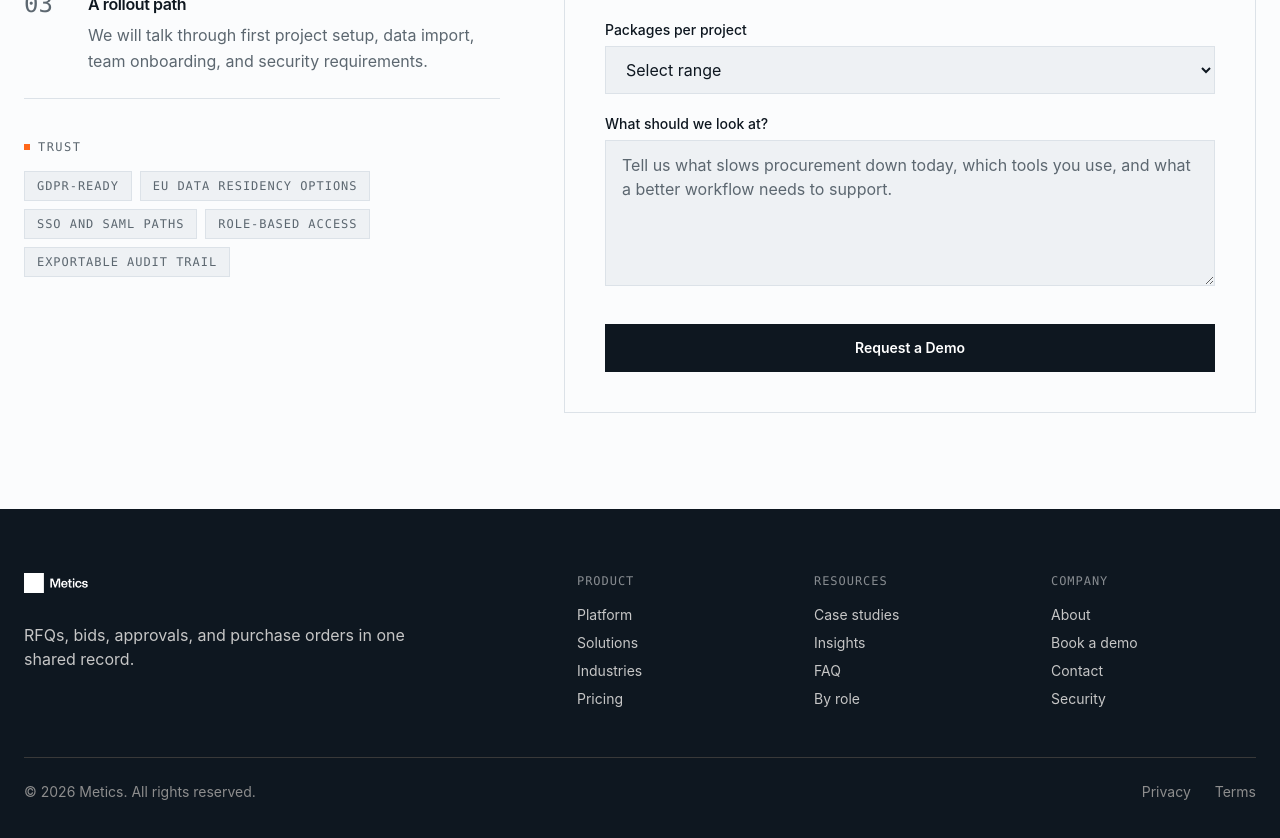
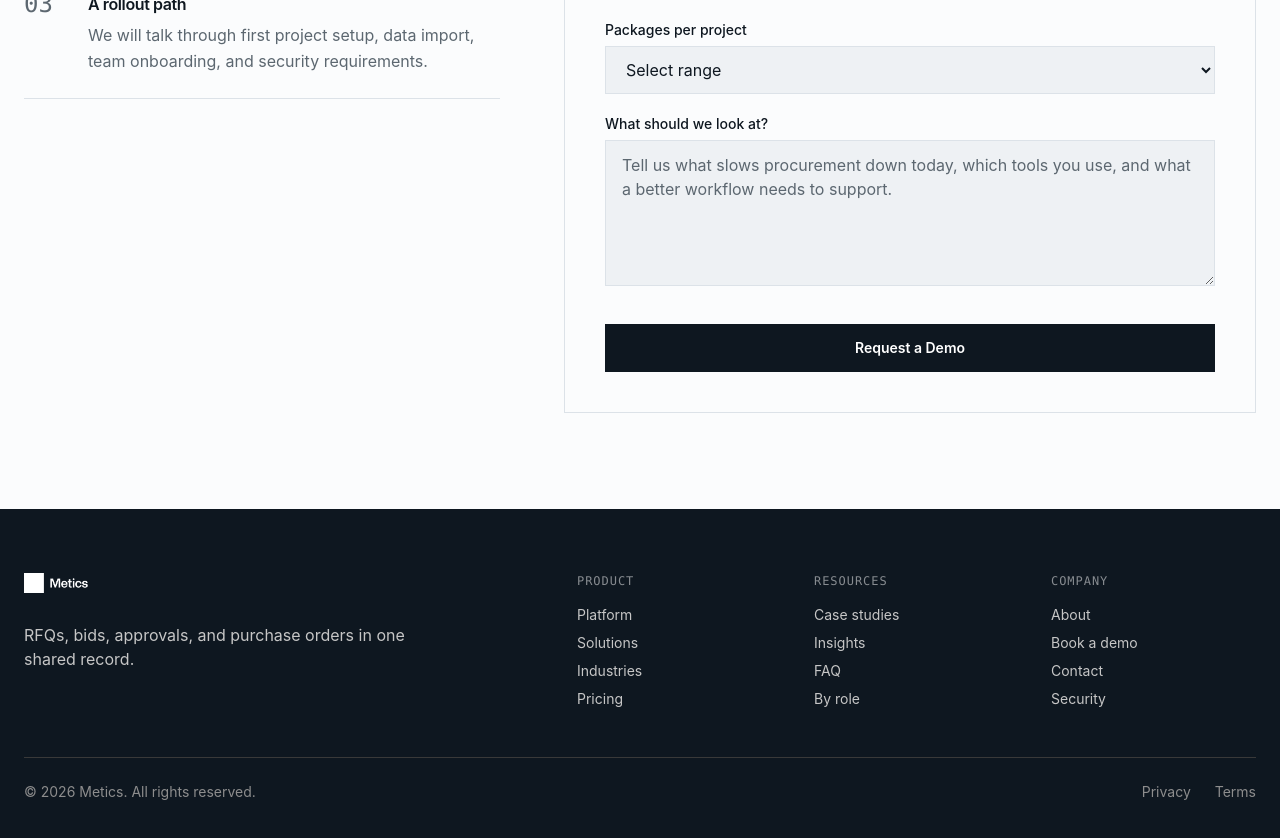
Before and after one commit to shabeehshakkir/metics-marketing, a React (Vite) app: page /contact in a window 1280 px wide. Shown: the part 1200-2038 px from the top of the page. Built offline with nearby package versions, Linux system fonts and the light colour scheme; a web font is replaced by a local one.

Commit message:
Remove the Trust badge list from the contact page.

```diff
--- a/src/pages/Contact.tsx
+++ b/src/pages/Contact.tsx
@@ -1,6 +1,6 @@
 import { FormEvent, useEffect, useRef, useState } from 'react';
 import { motion } from 'framer-motion';
-import { Folio, PageHero, RuleLabel } from '../components/shared';
+import { PageHero, RuleLabel } from '../components/shared';
 import { usePageMeta } from '../hooks/usePageMeta';
 
 const expectations = [
@@ -8,8 +8,6 @@ const expectations = [
     ['A product walkthrough', 'You will see RFQ setup, supplier responses, bid comparison, approvals, and PO output in the same flow.'],
     ['A rollout path', 'We will talk through first project setup, data import, team onboarding, and security requirements.']
 ];
-
-const trustItems = ['GDPR-ready', 'EU data residency options', 'SSO and SAML paths', 'Role-based access', 'Exportable audit trail'];
 
 const EASE: [number, number, number, number] = [0.22, 1, 0.36, 1];
 const VIEWPORT = { once: true, margin: '-80px' } as const;
@@ -146,20 +144,6 @@ export default function Contact() {
                                     </article>
                                 ))}
                             </div>
-
-                            <div className="mt-10">
-                                <Folio label="Trust" className="mb-4" />
-                                <ul className="flex flex-wrap gap-2">
-                                    {trustItems.map((item) => (
-                                        <li
-                                            key={item}
-                                            className="border border-subtle bg-layer px-3 py-1.5 font-mono text-xs uppercase tracking-[0.08em] text-muted"
-                                        >
-                                            {item}
-                                        </li>
-                                    ))}
-                                </ul>
-                            </div>
                         </div>
 
                         <motion.form
```
